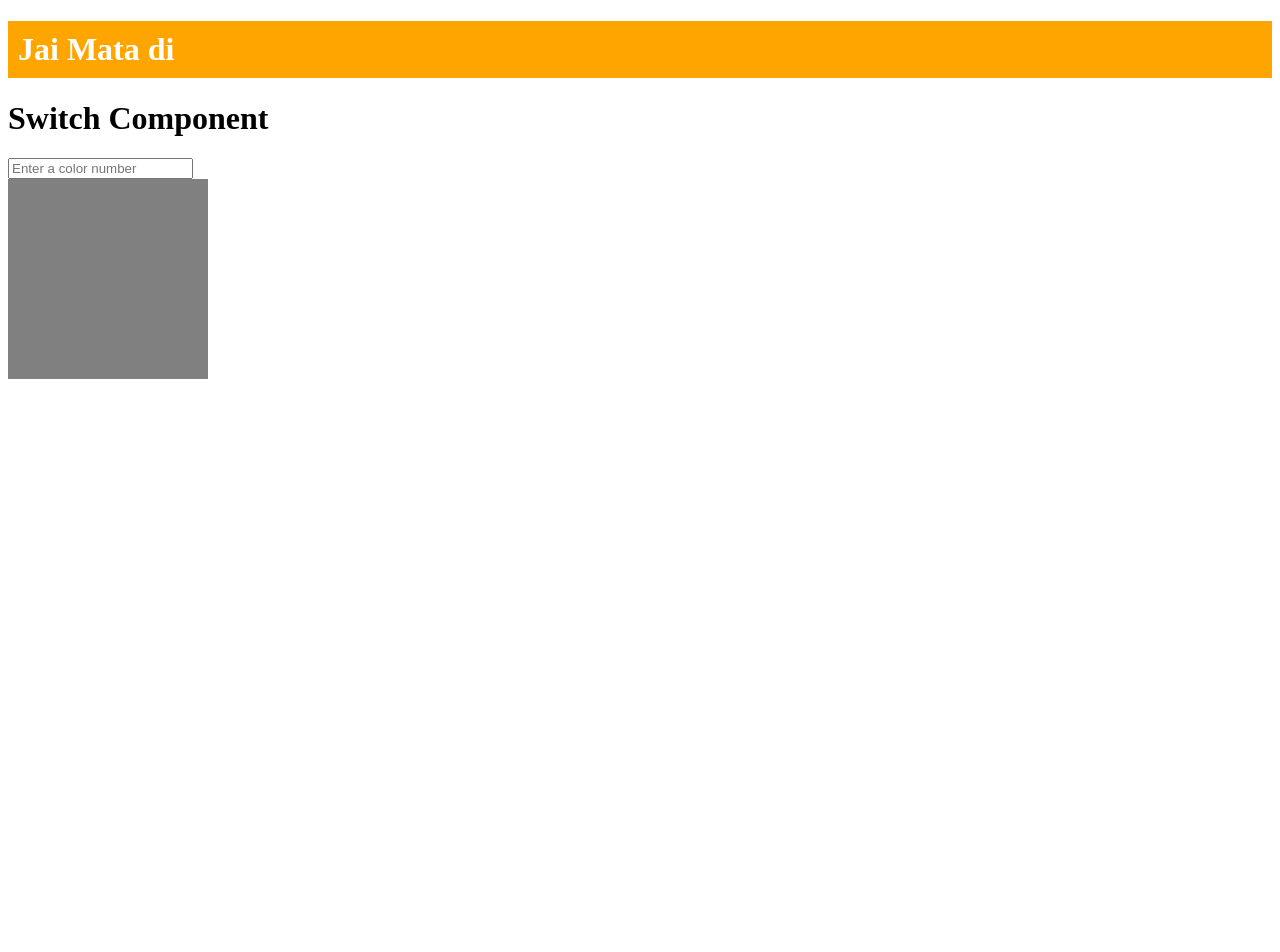
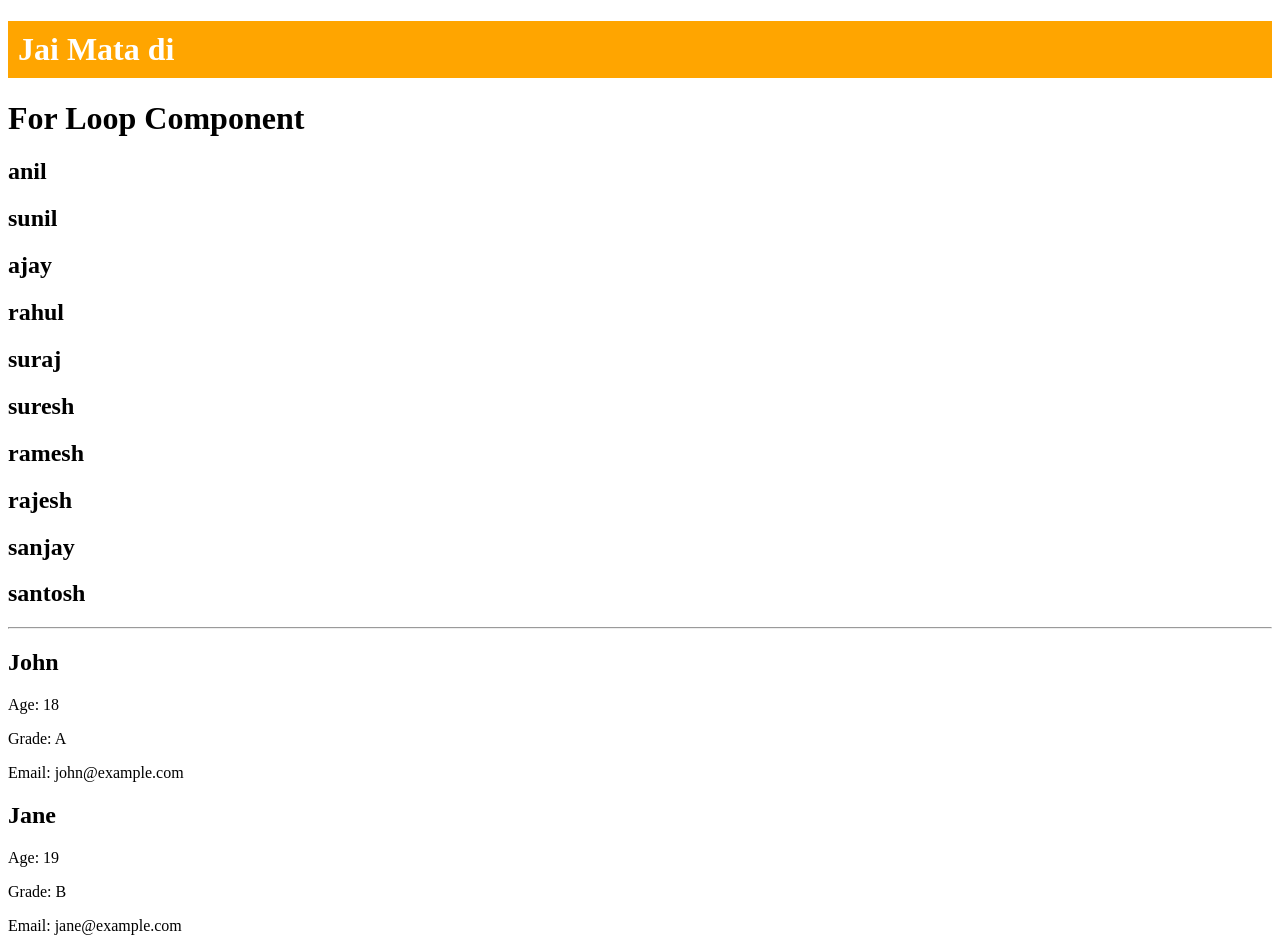
Before and after one commit to AnshuPandey108/Angular-Read, an Angular app: page / in a window 1280 px wide. Shown: the top 952 px of the page. Before the commit the page ends 800 px from the top, so only its background shows below. Built offline with nearby package versions, Linux system fonts and the light colour scheme.

Commit message:
for loop in angular

```diff
--- a/src/app/app.component.html
+++ b/src/app/app.component.html
@@ -1,3 +1,3 @@
 <h1>Jai Mata di</h1>
-<app-switch></app-switch>
+<app-forloop></app-forloop>
 <router-outlet></router-outlet>
--- a/src/app/app.component.ts
+++ b/src/app/app.component.ts
@@ -6,10 +6,11 @@ import { InputComponent } from './input/input.component';
 import { StyleComponent } from './style/style.component';
 import { IfElseComponent } from './if-else/if-else.component';
 import { SwitchComponent } from './switch/switch.component';
+import { ForloopComponent } from './forloop/forloop.component';
 
 @Component({
   selector: 'app-root',
-  imports: [RouterOutlet, CounterComponent, EventComponent, InputComponent, StyleComponent, IfElseComponent, SwitchComponent],
+  imports: [RouterOutlet, CounterComponent, EventComponent, InputComponent, StyleComponent, IfElseComponent, SwitchComponent, ForloopComponent],
   templateUrl: './app.component.html',
   styleUrls: ['./app.component.css']
 })
--- /dev/null
+++ b/src/app/forloop/forloop.component.html
@@ -0,0 +1,14 @@
+<h1>For Loop Component</h1>
+@for(user of users; track user)
+{
+  <h2>{{ user }}</h2>
+}
+
+<hr>
+@for(student of students; track student)
+{
+  <h2>{{ student.name }}</h2>
+  <p>Age: {{ student.age }}</p>
+  <p>Grade: {{ student.grade }}</p>
+  <p>Email: {{ student.email }}</p>
+}
--- /dev/null
+++ b/src/app/forloop/forloop.component.ts
@@ -0,0 +1,16 @@
+import { Component } from '@angular/core';
+
+@Component({
+  selector: 'app-forloop',
+  imports: [],
+  templateUrl: './forloop.component.html',
+  styleUrl: './forloop.component.css'
+})
+export class ForloopComponent {
+ users= ['anil', 'sunil', 'ajay', 'rahul', 'suraj', 'suresh', 'ramesh', 'rajesh', 'sanjay', 'santosh'];
+ students = [
+  { name: 'John', age: 18, grade: 'A',email:"john@example.com"},
+  { name: 'Jane', age: 19, grade: 'B', email:"jane@example.com"},
+  { name: 'Jim', age: 17, grade: 'C', email:"jim@example.com"}
+];
+}
```
Also changed, not shown: src/app/forloop/forloop.component.css (added), 1 other file (tests, documents, lock files or other folders).
